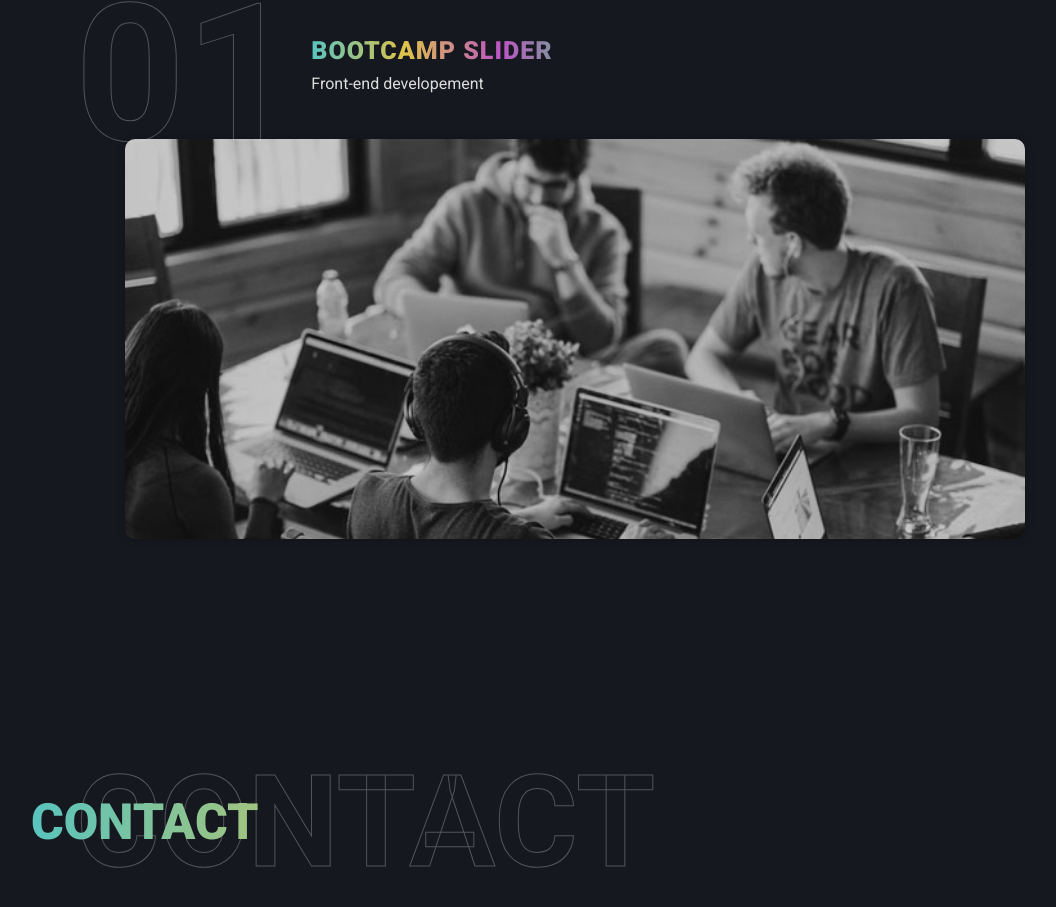
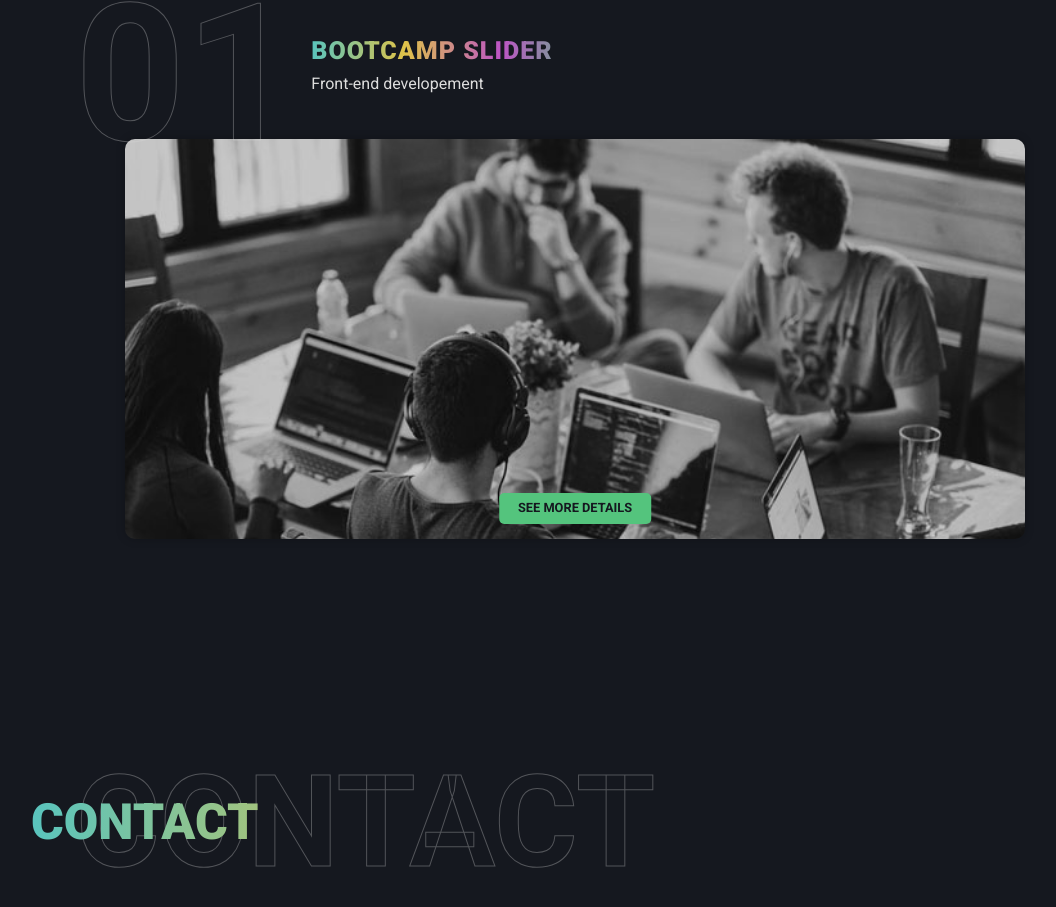
Before and after one commit to hamidousow/hamidousow, a React (Create React App) app: page / in a window 1280 px wide. Shown: the part 1955-2862 px from the top of the page, without its empty margins (65-1121 px from the left). Built offline with nearby package versions, Linux system fonts and the light colour scheme.

Commit message:
call to action added to card projetc

```diff
--- a/src/components/cardProject/_cardProject.scss
+++ b/src/components/cardProject/_cardProject.scss
@@ -72,6 +72,22 @@
         box-shadow: $boxShadow;
         cursor: pointer;
         border-radius: 10px;
+        // position: relative;
+
+        &::after {
+            content: "see more details";
+            position: absolute;
+            bottom: 15px;
+            right: 50%;
+            transform: translateX(50%);
+            background-color: $clr-green;
+            font-size: .8em;
+            text-transform: uppercase;
+            font-weight: bold;
+            color: $clr-black;
+            padding: .7em 1.5em;
+            border-radius: 5px;
+        }
 
         .cardImg {
             width: 100%;
--- a/src/index.css
+++ b/src/index.css
@@ -633,6 +633,22 @@ body {
   border-radius: 10px;
 }
 
+.blockLink .cardContainerImage::after {
+  content: "see more details";
+  position: absolute;
+  bottom: 15px;
+  right: 50%;
+  -webkit-transform: translateX(50%);
+          transform: translateX(50%);
+  background-color: #54c47d;
+  font-size: .8em;
+  text-transform: uppercase;
+  font-weight: bold;
+  color: #15181f;
+  padding: .7em 1.5em;
+  border-radius: 5px;
+}
+
 .blockLink .cardContainerImage .cardImg {
   width: 100%;
   -webkit-filter: saturate(0);
```
Also changed, not shown: 1 other file (tests, documents, lock files or other folders).
